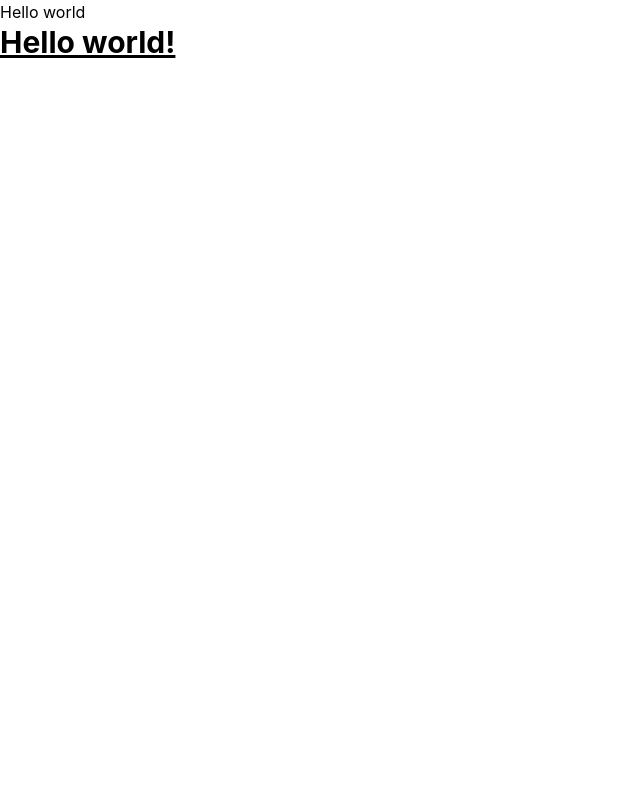
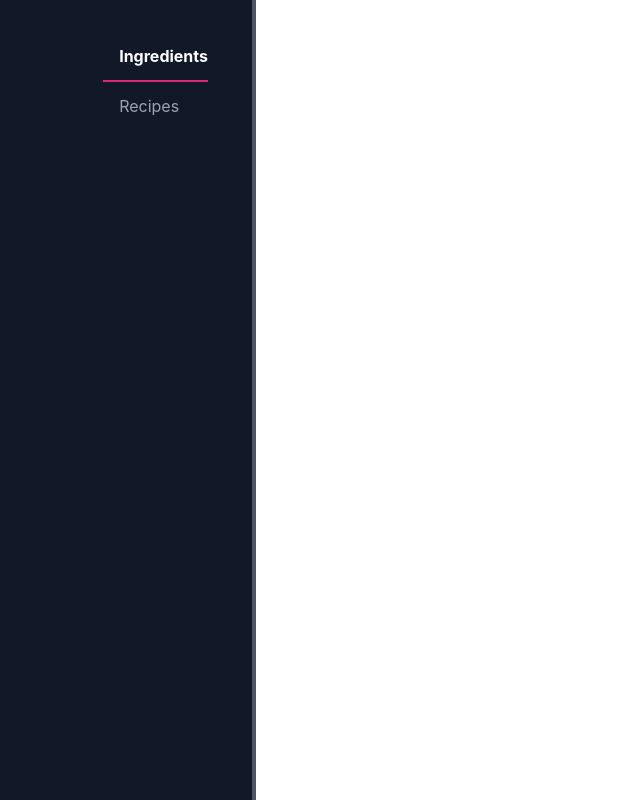
Before and after one commit to MarekMurumae/HomeBar, a React (Create React App) app: page / in a window 1280 px wide. Shown: the whole page, without its empty margins (0-640 px from the left). Built offline with nearby package versions, Linux system fonts and the light colour scheme.

Commit message:
#1 add navbar and router

```diff
--- a/package.json
+++ b/package.json
@@ -10,9 +10,13 @@
     "@types/node": "^16.18.12",
     "@types/react": "^18.0.28",
     "@types/react-dom": "^18.0.11",
+    "localforage": "^1.10.0",
+    "match-sorter": "^6.3.1",
     "react": "^18.2.0",
     "react-dom": "^18.2.0",
+    "react-router-dom": "^6.8.1",
     "react-scripts": "5.0.1",
+    "sort-by": "^1.2.0",
     "typescript": "^4.9.5",
     "web-vitals": "^2.1.4"
   },
--- a/src/HelloWorld.tsx
+++ b/src/HelloWorld.tsx
@@ -8,7 +8,7 @@ export interface Person {
 export const HelloWorld = ({name,age}:Person) => {
     return (
         <h1 className="text-3xl font-bold underline">
-      Hello world!
-    </h1>
+            Hello world!, {name}
+        </h1>
     )
 }
--- a/src/index.tsx
+++ b/src/index.tsx
@@ -1,13 +1,33 @@
 import React from 'react';
 import ReactDOM from 'react-dom/client';
+import {
+  createBrowserRouter,
+  RouterProvider,
+} from "react-router-dom";
 import './index.css';
 import App from './App';
+import { HelloWorld } from './HelloWorld';
+import Root from './routes/Root';
+
+
+const router = createBrowserRouter([
+  {
+    path: "/",
+    element: <Root />,
+    children: [
+      {
+        path: "/recipes",
+        element: <HelloWorld name="Siim"/>
+      }
+    ],
+  },
+]);
 
 const root = ReactDOM.createRoot(
   document.getElementById('root') as HTMLElement
 );
 root.render(
   <React.StrictMode>
-    <App />
+    <RouterProvider router={router} />
   </React.StrictMode>
 );
--- /dev/null
+++ b/src/routes/Root.tsx
@@ -0,0 +1,29 @@
+import { Outlet, Link } from "react-router-dom";
+
+export default function Root() {
+    return (
+      <div className="flex flex-row items-center h-full">
+
+
+        <div className="w-1/5 bg-gray-900 md:bg-gray-900 px-2 text-center bottom-0 md:pt-8 md:h-screen md:border-r-4 md:border-gray-600">
+            <div className="mx-auto lg:float-right lg:px-6">
+               <ul className="list-reset flex flex-row md:flex-col text-center md:text-left">
+                  <li className="mr-3 flex-1">
+                     <Link to="/" className="block py-1 md:py-3 pl-1 align-middle text-white no-underline hover:text-white border-b-2 border-pink-600">
+                        <i className="fas fa-link pr-0 md:pr-3 text-pink-500"></i><span className="pb-1 md:pb-0 text-xs md:text-base text-white md:font-bold block md:inline-block">Ingredients</span>
+                     </Link>
+                  </li>
+                  <li className="mr-3 flex-1">
+                     <Link to="/recipes" className="block py-1 md:py-3 pl-1 align-middle text-gray-800 no-underline hover:text-pink-500 border-b-2 border-gray-800 md:border-gray-900 hover:border-pink-500">
+                        <i className="fas fa-link pr-0 md:pr-3"></i><span className="pb-1 md:pb-0 text-xs md:text-base text-gray-600 md:text-gray-400 block md:inline-block">Recipes</span>
+                     </Link>
+                  </li>
+               </ul>
+            </div>
+         </div>
+         <div className="w-4/5">
+            <Outlet />
+    </div>
+      </div>
+    );
+  }
```
Also changed, not shown: 1 other file (tests, documents, lock files or other folders).
